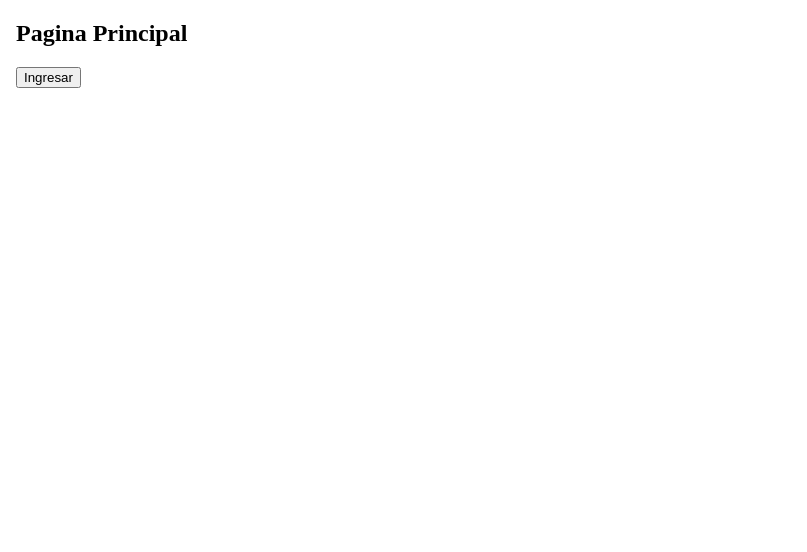
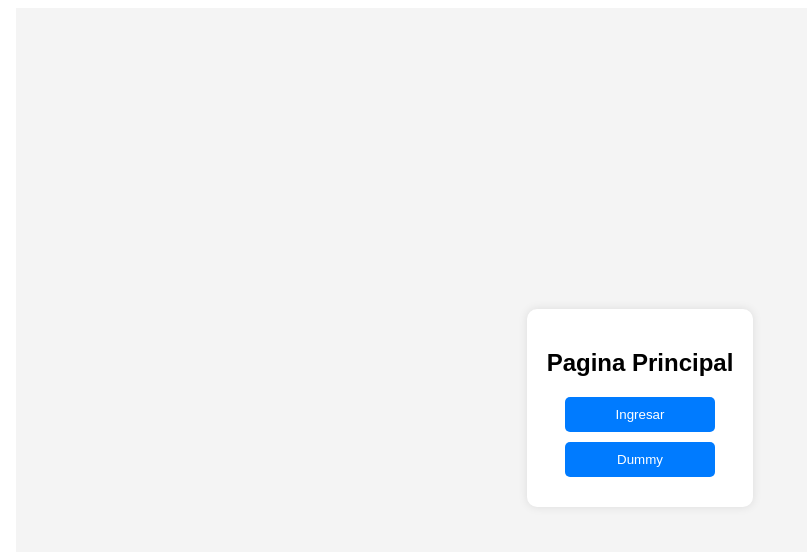
Before and after one commit to Memoblack8/ClaseWeb, an Angular app in the folder front/my-angular-app/: page /guest in a window 1280 px wide. Shown: the top 552 px of the page, without its empty margins (0-807 px from the left). Built offline with nearby package versions, Linux system fonts and the light colour scheme.

Commit message:
Menu publico, más login seguro

```diff
--- a/front/my-angular-app/src/app/app.routes.ts
+++ b/front/my-angular-app/src/app/app.routes.ts
@@ -2,6 +2,7 @@ import { Routes } from '@angular/router';
 import { LoginComponent } from './pages/login/login.component';
 import { HomeComponent } from './pages/home/home.component';
 import { GuestComponent } from './pages/guest/guest.component';
+import { DummyComponent } from './pages/dummy/dummy.component';
 import { AuthGuard } from './guards/auth.guard';
 
 export const routes: Routes = [
@@ -9,4 +10,5 @@ export const routes: Routes = [
   { path: 'login', component: LoginComponent },
   { path: 'home', component: HomeComponent, canActivate: [AuthGuard] },
   { path: 'guest', component: GuestComponent },
+  { path: 'dummy', component: DummyComponent}
 ];
--- /dev/null
+++ b/front/my-angular-app/src/app/pages/dummy/dummy.component.html
@@ -0,0 +1,5 @@
+<p>dummy works!</p>
+
+<div class="close-btn-container">
+    <button class="close-btn" (click)="Back()"><-</button>
+</div>
--- /dev/null
+++ b/front/my-angular-app/src/app/pages/dummy/dummy.component.ts
@@ -0,0 +1,15 @@
+import { Component } from '@angular/core';
+import { Router } from '@angular/router';  // ✅ Importar Router
+
+@Component({
+  selector: 'app-dummy',
+  templateUrl: './dummy.component.html',
+  styleUrls: ['./dummy.component.css'] // ✅ styleUrls en plural
+})
+export class DummyComponent {
+  constructor(private router: Router) {} // ✅ Inyectar Router en el constructor
+
+  Back() {
+    this.router.navigate(['/guest']); // ✅ Función de navegación corregida
+  }
+}
--- a/front/my-angular-app/src/app/pages/guest/guest.component.css
+++ b/front/my-angular-app/src/app/pages/guest/guest.component.css
@@ -0,0 +1,43 @@
+body {
+    font-family: Arial, sans-serif;
+    display: flex;
+    justify-content: center;
+    align-items: center;
+    height: 100vh;
+    background-color: #f4f4f4;
+}
+
+.login-container {
+    background: white;
+    padding: 20px;
+    border-radius: 10px;
+    box-shadow: 0px 0px 10px rgba(0, 0, 0, 0.1);
+    text-align: center;
+}
+
+.login-container h2 {
+    margin-bottom: 20px;
+}
+
+.login-container input {
+    width: 90%;
+    padding: 10px;
+    margin: 10px 0;
+    border: 1px solid #ccc;
+    border-radius: 5px;
+}
+
+.login-container button {
+    background-color: #007bff;
+    color: white;
+    border: none;
+    padding: 10px;
+    width: 80%;
+    border-radius: 5px;
+    cursor: pointer;
+    margin-bottom: 10px;
+}
+
+.login-container button:hover {
+    background-color: #0056b3;
+}
--- a/front/my-angular-app/src/app/pages/guest/guest.component.html
+++ b/front/my-angular-app/src/app/pages/guest/guest.component.html
@@ -11,7 +11,7 @@
         <h2>Pagina Principal</h2>
         <form action="#" method="POST">
             <button (click)="Login()">Ingresar</button>
-
+            <button (click)="Dummy()">Dummy</button>
         </form>
     </div>
 </body>
--- a/front/my-angular-app/src/app/pages/guest/guest.component.ts
+++ b/front/my-angular-app/src/app/pages/guest/guest.component.ts
@@ -5,15 +5,18 @@ import { FormsModule } from '@angular/forms';
 
 @Component({
   selector: 'app-guest',
-  standalone: true, // Si el componente es independiente
-  imports: [CommonModule, FormsModule], // Agrega los módulos necesarios
+  imports: [CommonModule, FormsModule],
   templateUrl: './guest.component.html',
-  styleUrls: ['./guest.component.css'] // Debe ser 'styleUrls' en plural
+  styleUrls: ['./guest.component.css']
 })
 export class GuestComponent {
-  constructor(private router: Router) {} // Inyectamos Router en el constructor
+  constructor(private router: Router) {}
 
   Login() {
     this.router.navigate(['/login']);
   }
+
+  Dummy() {
+    this.router.navigate(['/dummy']);
+  }
 }
--- a/front/my-angular-app/src/app/pages/login/login.component.css
+++ b/front/my-angular-app/src/app/pages/login/login.component.css
@@ -40,3 +40,19 @@ body {
 .login-container button:hover {
     background-color: #0056b3;
 }
+
+.close-btn-container {
+    position: relative;
+    width: 0%;
+}
+
+.close-btn {
+    position: relative;
+    background: none;
+    border: none;
+    color: #a90000;
+    font-size: 20px;
+    cursor: pointer;
+    top: -100px;
+    left: -450px;
+}
--- a/front/my-angular-app/src/app/pages/login/login.component.html
+++ b/front/my-angular-app/src/app/pages/login/login.component.html
@@ -13,5 +13,8 @@
         <input type="password" [(ngModel)]="contrasena" placeholder="Contraseña" required>
         <button (click)="onLogin()">Ingresar</button>
     </div>
+    <div class="close-btn-container">
+        <button class="close-btn" (click)="Back()">✖</button>
+    </div>
 </body>
 </html>
--- a/front/my-angular-app/src/app/pages/login/login.component.ts
+++ b/front/my-angular-app/src/app/pages/login/login.component.ts
@@ -24,4 +24,8 @@ export class LoginComponent {
       alert('Usuario o contraseña incorrectos');
     }
   }
+
+  Back() {
+    this.router.navigate(['/guest']);
+  }
 }
```
Also changed, not shown: front/my-angular-app/src/app/pages/dummy/dummy.component.css (added), 1 other file (tests, documents, lock files or other folders).
